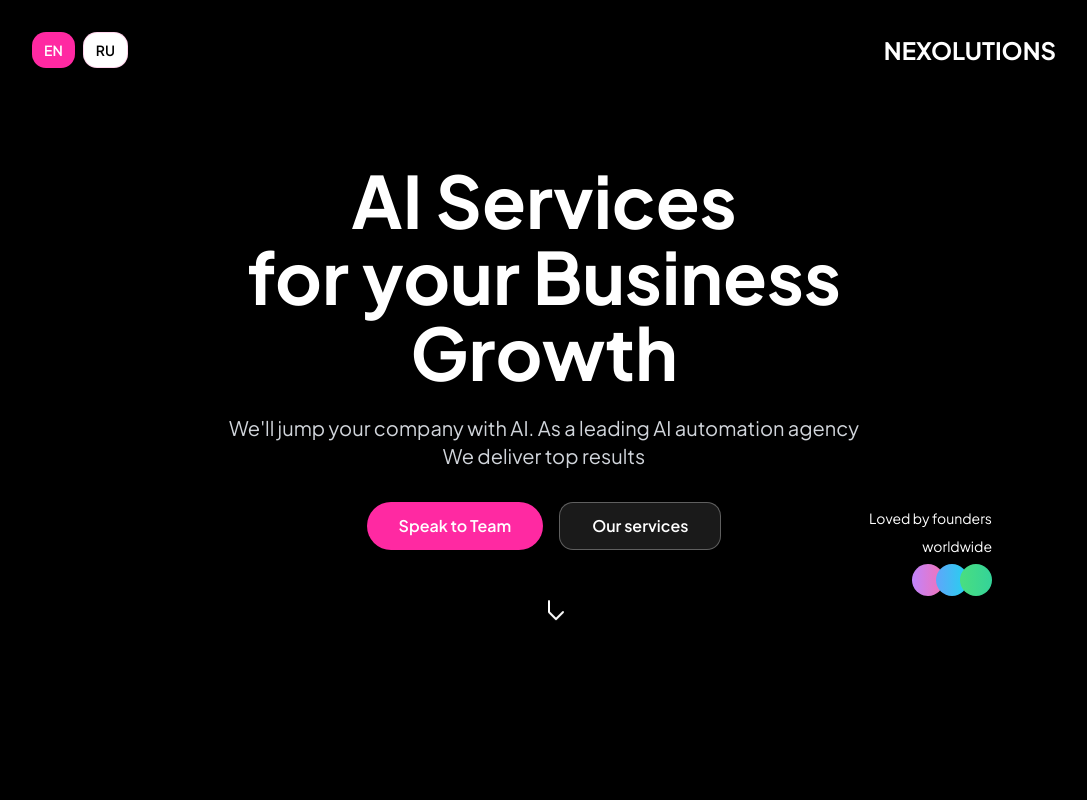
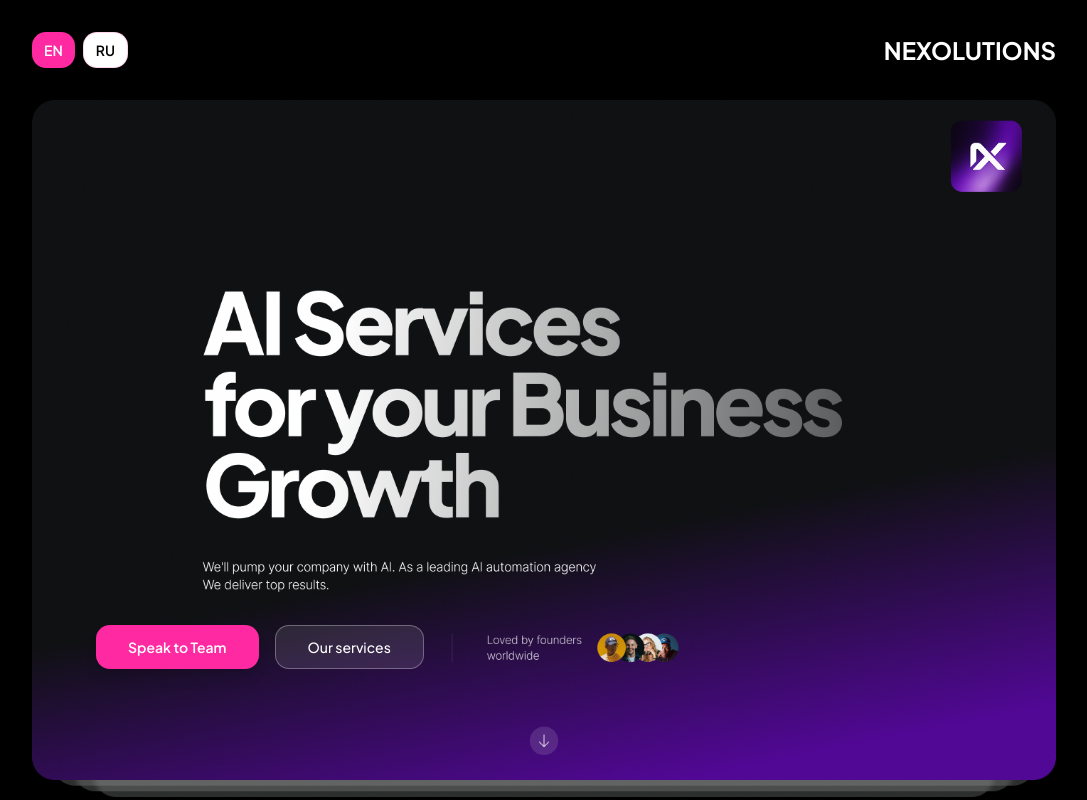
Before and after one commit to AxisOrganization/nexolutionsai, a React (Vite) app: page / in a window 1280 px wide. Shown: the top 800 px of the page, without its empty margins (96-1183 px from the left). Built offline with nearby package versions, Linux system fonts and the light colour scheme.

Commit message:
Reverted to commit 07be487a726e15093accba67f28f5782077e0151

```diff
--- a/src/pages/Nexolutions.tsx
+++ b/src/pages/Nexolutions.tsx
@@ -44,47 +44,28 @@ const Nexolutions = () => {
         <ParallaxSection speed={0.3}>
           <div className="relative min-h-[70vh] flex flex-col justify-center">
             {/* Main Content */}
-          <div className="text-center max-w-6xl mx-auto">
-              <h1 className="text-5xl md:text-7xl font-bold text-white leading-tight mb-6">
-                AI Services<br />
-                for your Business<br />
-                Growth
-              </h1>
-              <p className="text-lg md:text-xl text-gray-300 mb-8 max-w-2xl mx-auto">
-                We'll jump your company with AI. As a leading AI automation agency<br />
-                We deliver top results
-              </p>
+          <div className="text-center max-w-6xl mx-auto relative">
+              <img src="/lovable-uploads/1c0626f2-3663-4c9d-ba62-0d30a88b0304.png" alt="AI Services for your Business Growth" className="w-full max-w-7xl h-auto mx-auto animate-fade-in-up" />
 
-              <div className="flex flex-col sm:flex-row gap-4 justify-center items-center mb-12">
+              {/* Buttons positioned on the photo */}
+              <div className="absolute bottom-32 left-16 flex gap-4">
                 <a href={calendlyUrl} target="_blank" rel="noopener noreferrer">
-                  <Button variant="nexo" size="xl">
+                  <Button variant="nexo" size="lg">
                     Speak to Team
                   </Button>
                 </a>
-                <Button variant="outline" size="xl" className="bg-white/10 text-white border-white/30 hover:bg-white/20">
+                <Button variant="outline" size="lg" className="bg-white/10 text-white border-white/30 hover:bg-white/20">
                   Our services
                 </Button>
               </div>
             </div>
 
             {/* Bottom Right - Loved by founders */}
-            <div className="absolute bottom-16 right-16">
-              <div className="text-right">
-                <p className="text-white text-sm mb-2">Loved by founders</p>
-                <p className="text-white text-sm">worldwide</p>
-                <div className="flex -space-x-2 justify-end mt-2">
-                  <div className="w-8 h-8 rounded-full bg-gradient-to-r from-purple-400 to-pink-400"></div>
-                  <div className="w-8 h-8 rounded-full bg-gradient-to-r from-blue-400 to-cyan-400"></div>
-                  <div className="w-8 h-8 rounded-full bg-gradient-to-r from-green-400 to-emerald-400"></div>
-                </div>
-              </div>
-            </div>
+
 
             {/* Bottom Center - Down Arrow */}
             <div className="absolute bottom-8 left-1/2 transform -translate-x-1/2 animate-bounce">
-              <svg className="w-6 h-6 text-white" fill="none" stroke="currentColor" viewBox="0 0 24 24">
-                <path strokeLinecap="round" strokeLinejoin="round" strokeWidth="2" d="M19 14l-7 7m0 0l-7-7m0 0V3" />
-              </svg>
+
             </div>
           </div>
         </ParallaxSection>
```
